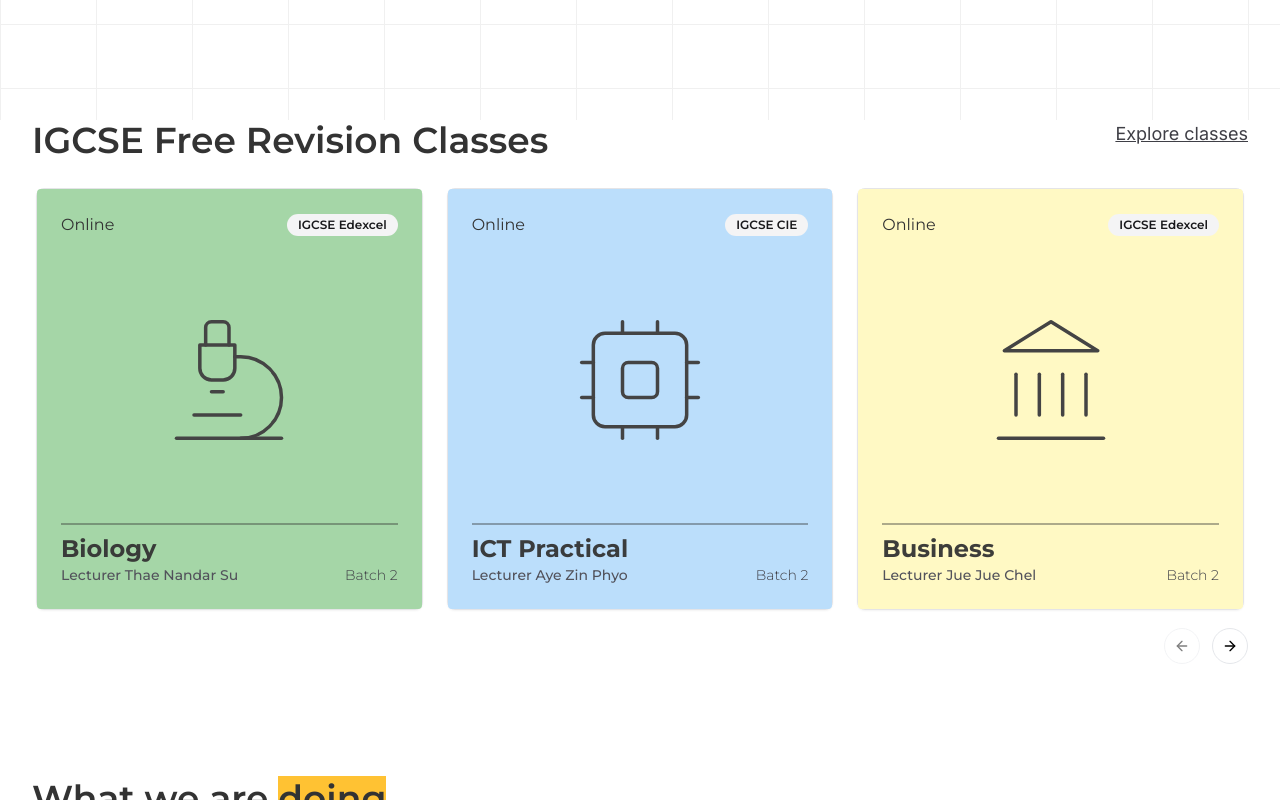
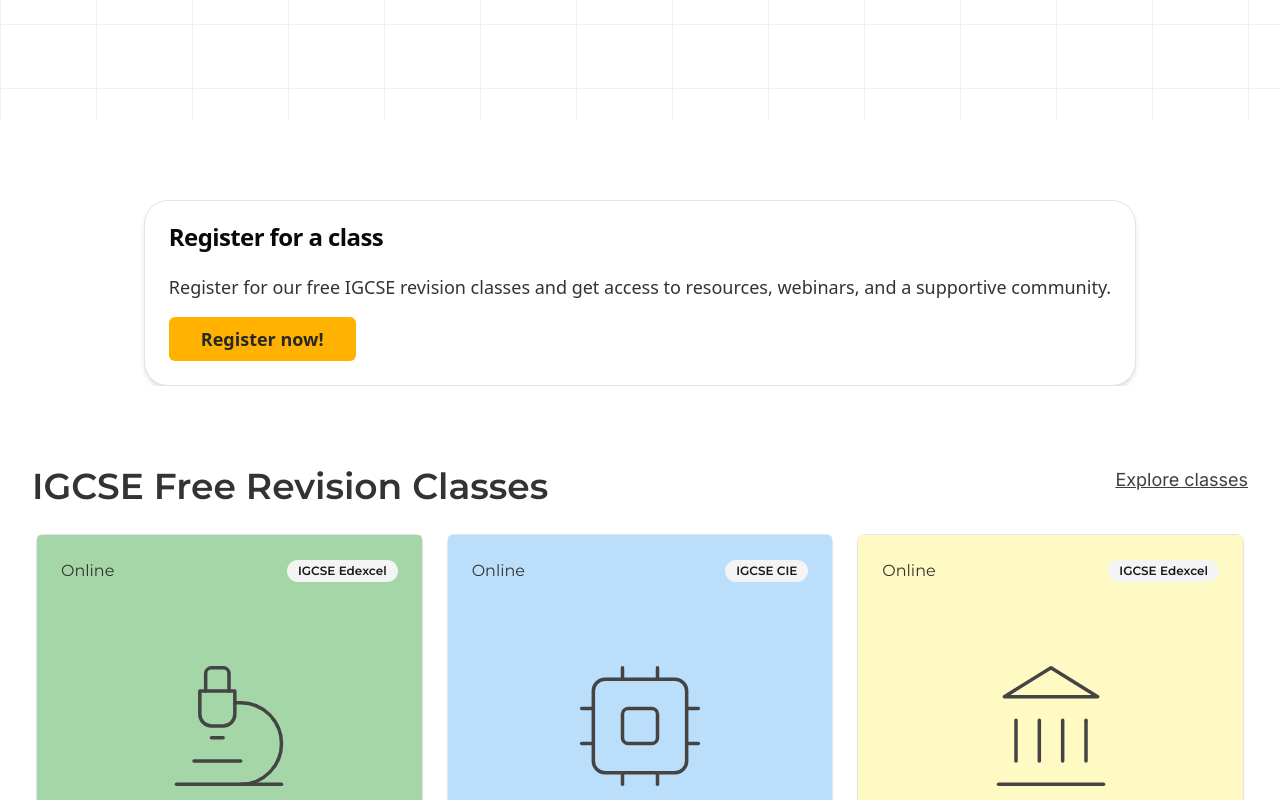
Before and after one commit to khantlinnyan/thehive, a Next.js app: page / in a window 1280 px wide. Shown: the part 680-1480 px from the top of the page. Built offline with nearby package versions, Linux system fonts and the light colour scheme.

Commit message:
feat: regsiter-card

```diff
--- a/app/layout.tsx
+++ b/app/layout.tsx
@@ -58,7 +58,7 @@ export default function RootLayout({
         <AnimatedLayout>
           <Navbar />
           {children}
-          <Footer />
+          {/* <Footer /> */}
         </AnimatedLayout>
         <Analytics />
       </body>
--- a/app/page.tsx
+++ b/app/page.tsx
@@ -7,6 +7,7 @@ import { Testmonials } from "@/components/Home/Testminoals";
 import Achieved from "@/components/Home/Achieved";
 import { EventCard } from "@/components/common/EventCard";
 import { ClassSection } from "@/components/Home/ClassSection";
+import ClassRegister from "@/components/Home/ClassRegister";
 
 const P = ({ text }: { text: string }) => (
   <p className="text-4xl ml-10 text-primary-bee-black font-monos leading-snug tracking-tight font-medium w-5/6 mb-12">
@@ -18,6 +19,8 @@ export default function Home() {
   return (
     <main>
       <HeroSection />
+      <ClassRegister />
+
       <ClassSection />
       <Achieved />
       <AboutSection />
--- /dev/null
+++ b/components/Home/ClassRegister.tsx
@@ -0,0 +1,41 @@
+import HeadingText from "../common/HeadingText";
+import Layout from "../Layout/Layout";
+import { Button } from "../ui/button";
+import {
+  Card,
+  CardContent,
+  CardDescription,
+  CardHeader,
+  CardTitle,
+} from "../ui/card";
+import Link from "next/link";
+
+const ClassRegister = () => {
+  return (
+    <Layout className="my-20 lg:my-26 flex overflow-hidden justify-center items-center">
+      <Card className="rounded-3xl shadow-md">
+        <CardHeader>
+          <CardTitle>Register for a class</CardTitle>
+        </CardHeader>
+        <CardContent>
+          <CardDescription className="text-lg text-primary-bee-black">
+            Register for our free IGCSE revision classes and get access to
+            resources, webinars, and a supportive community.
+          </CardDescription>
+
+          <Button
+            color="link"
+            className="mt-4 bg-primary-honey-yellow text-zinc-800 font-semibold text-base lg:text-lg"
+            size="lg"
+          >
+            <Link href="https://forms.gle/KT1ZtdpXr8MtM7Lh6">
+              Register now!
+            </Link>
+          </Button>
+        </CardContent>
+      </Card>
+    </Layout>
+  );
+};
+
+export default ClassRegister;
```
Also changed, not shown: 1 other file (tests, documents, lock files or other folders).
